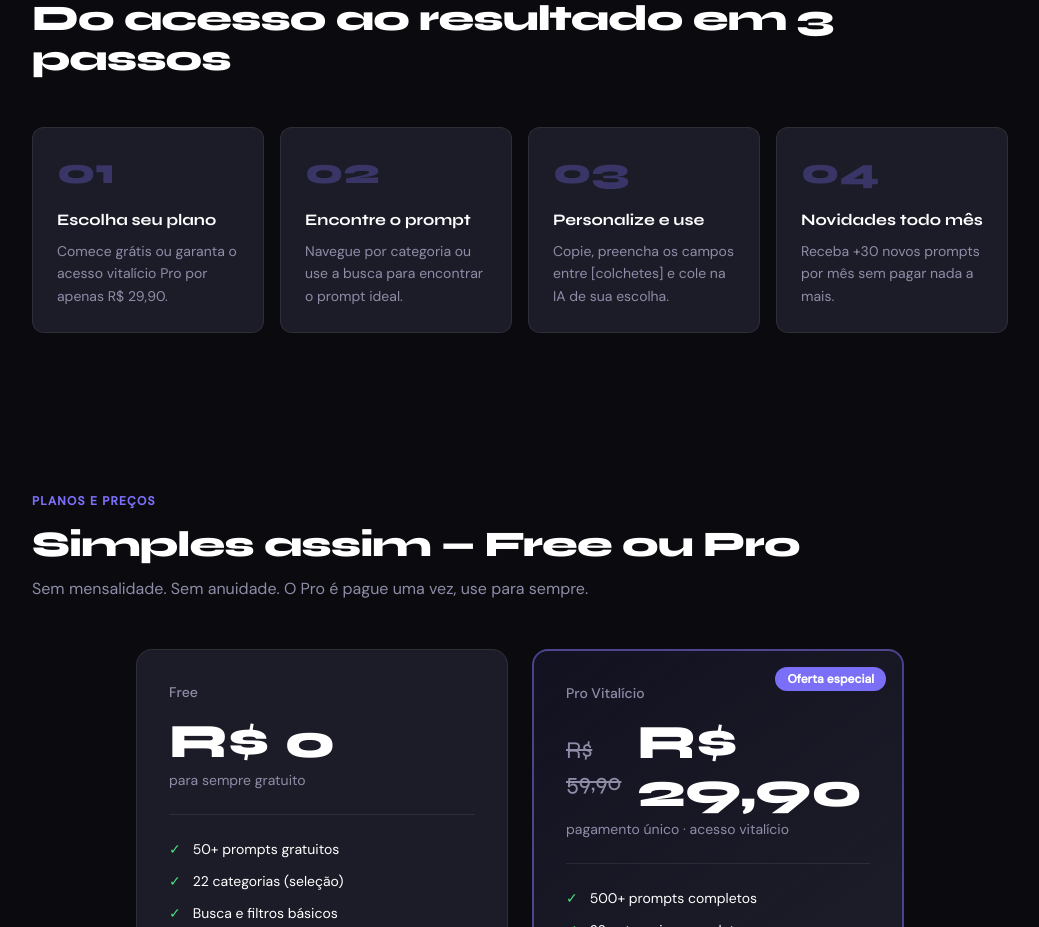
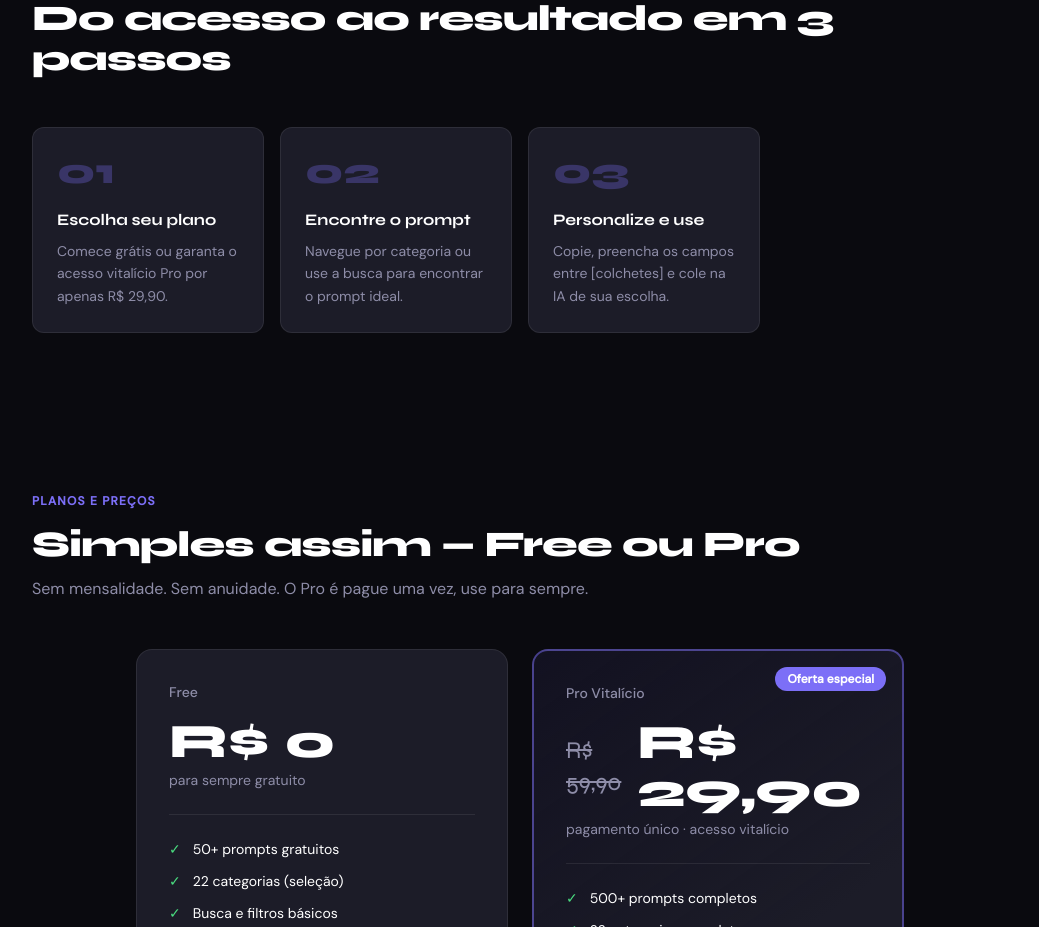
Before and after one commit to ffukuda23/PromptiaPro, a Next.js app: page / in a window 1280 px wide. Shown: the part 2800-3727 px from the top of the page, without its empty margins (120-1159 px from the left). Built offline with nearby package versions, Linux system fonts and the light colour scheme.

Commit message:
Update page.tsx

```diff
--- a/app/page.tsx
+++ b/app/page.tsx
@@ -185,8 +185,7 @@ export default function Home() {
             ['01', 'Escolha seu plano', 'Comece grátis ou garanta o acesso vitalício Pro por apenas R$ 29,90.'],
             ['02', 'Encontre o prompt', 'Navegue por categoria ou use a busca para encontrar o prompt ideal.'],
             ['03', 'Personalize e use', 'Copie, preencha os campos entre [colchetes] e cole na IA de sua escolha.'],
-            ['04', 'Novidades todo mês', 'Receba +30 novos prompts por mês sem pagar nada a mais.'],
-          ].map(([num, title, desc]) => (
+                      ].map(([num, title, desc]) => (
             <div key={num} className="p-6 rounded-xl border" style={{ background: 'var(--surface)', borderColor: 'var(--border)' }}>
               <div className="font-display text-4xl font-black mb-4" style={{ color: 'var(--accent)', opacity: 0.3 }}>{num}</div>
               <div className="font-display text-base font-bold mb-2">{title}</div>
```
